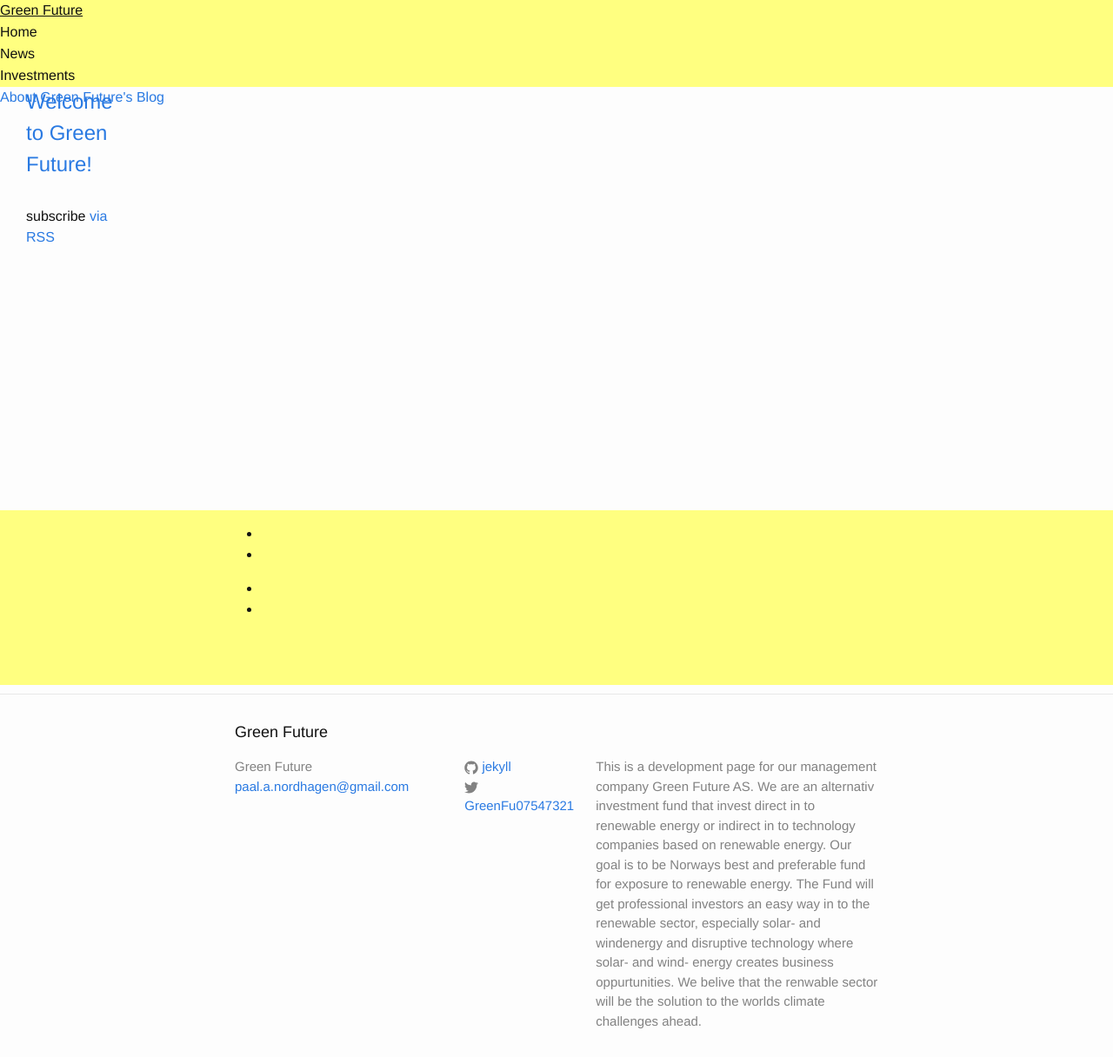
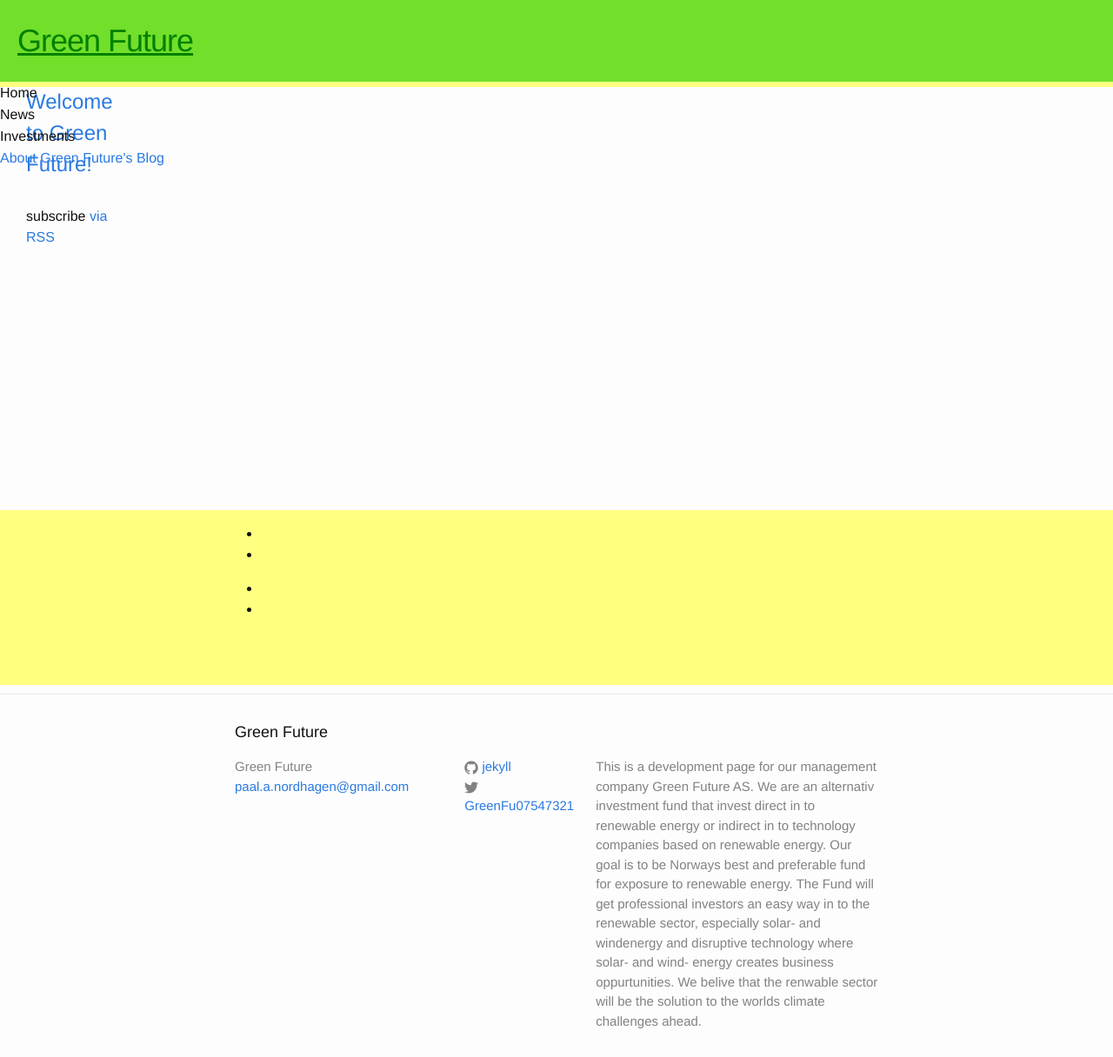
Before and after one commit to Paal-August/Paal-August.github.io, a Jekyll site: the page built from index.html, in a window 1280 px wide and 1216 px high. Shown: the whole window at 87% size. Built offline with Jekyll 4.4.1, drawn with Linux system fonts in a browser that asks for light colours.

Commit message:
Update _layout.scss

```diff
--- a/_sass/_layout.scss
+++ b/_sass/_layout.scss
@@ -20,10 +20,7 @@
   position:fixed;
   background-color:rgb(255, 255, 128);
   grid-area: 1 / 1 / 2/8;
-
-}
-
-.site-title.site-header {
+  .site-title {
     font-size: 36px;
     grid-area: 1 / 1 / 2/2;
     position:flex;
@@ -37,6 +34,10 @@
         color: #008000;
     }
 }
+
+
+}
+
 
 .site-menu1.site-header {
     font-size: 30px;
```
